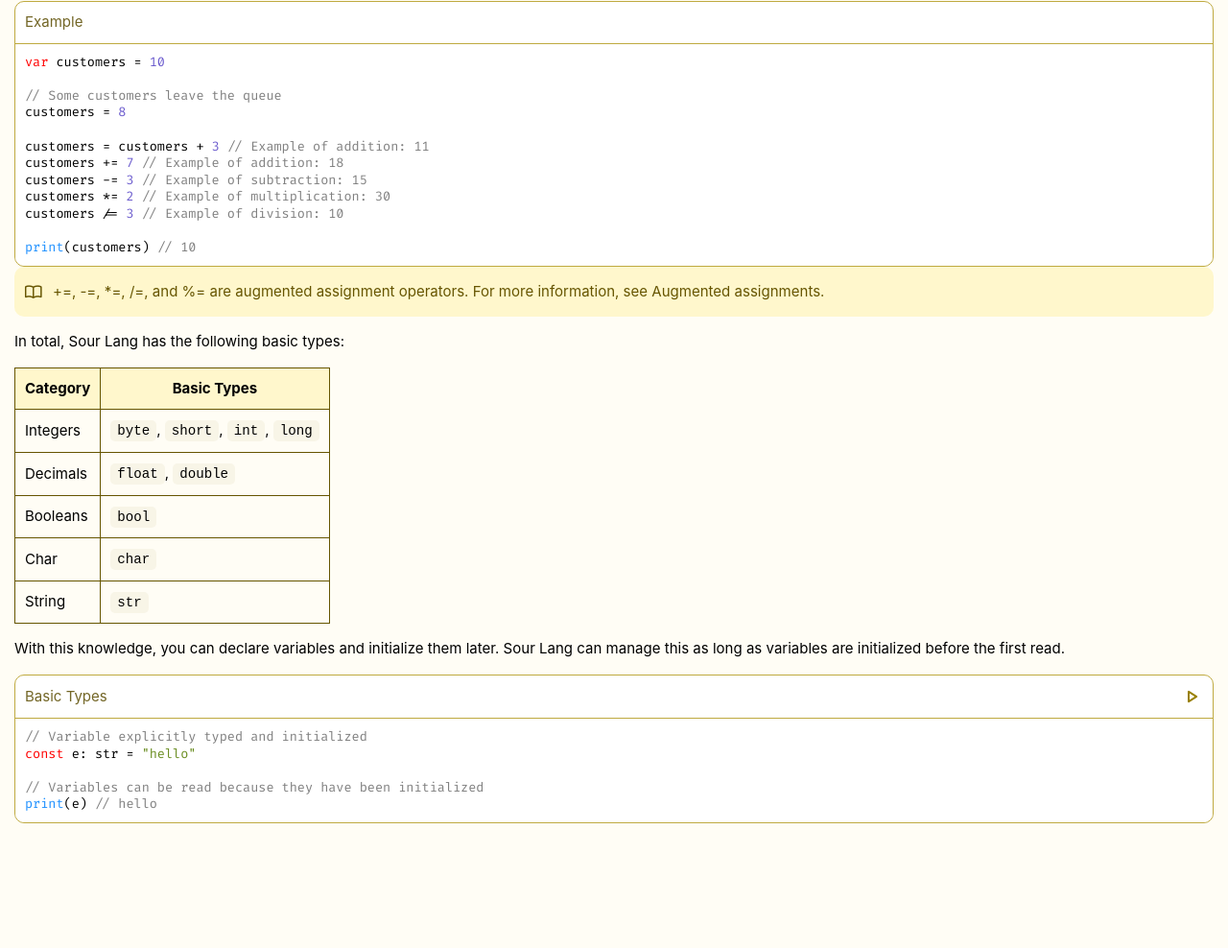
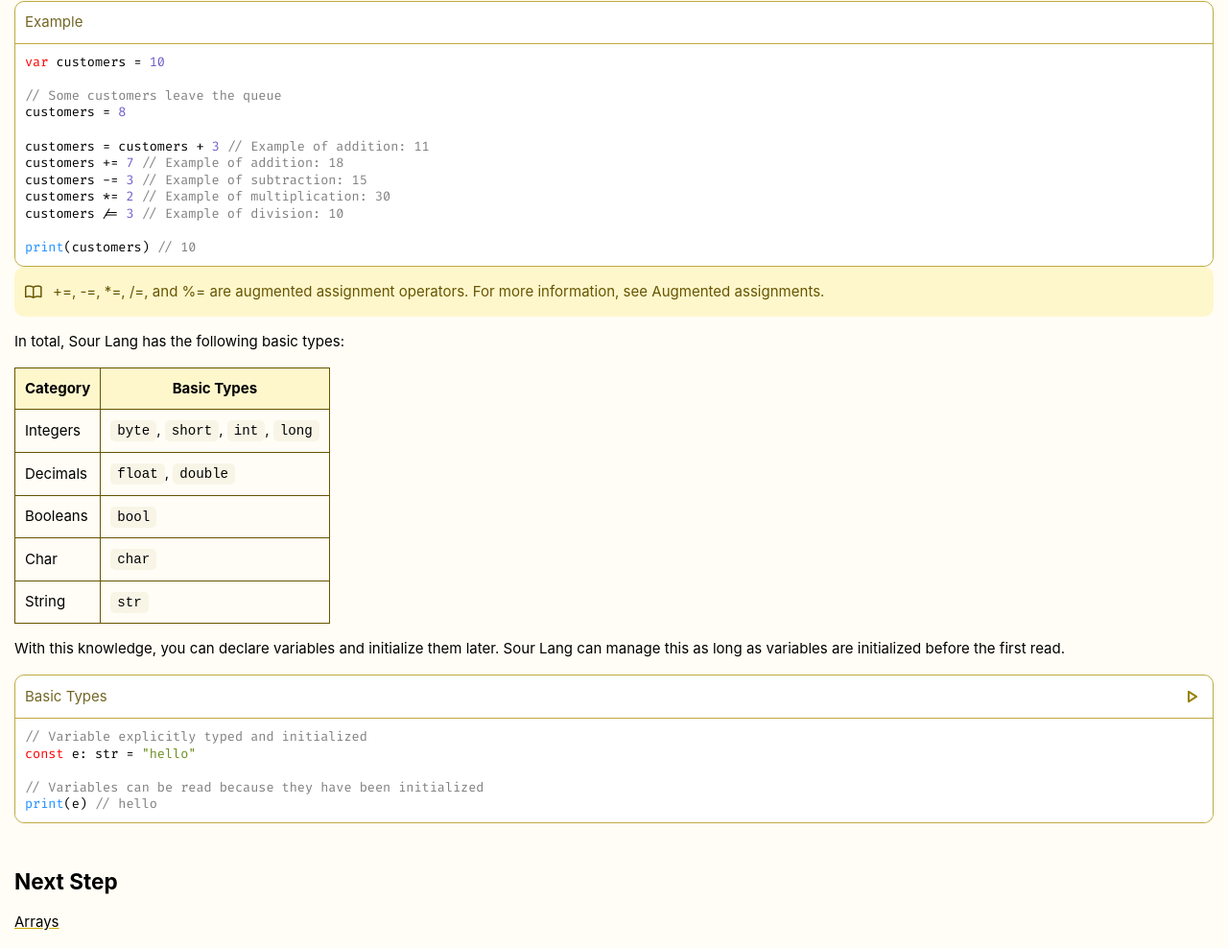
Before and after one commit to sourkr/sour-lang, a plain HTML site: page docs/vars/basic-types.html in a window 1280 px wide. Shown: the part 451-1439 px from the top of the page at 96% size. Before the commit the page ends 1324 px from the top, so only its background shows below. Drawn offline with nearby package versions, Linux system fonts and the light colour scheme; no server answers.

Commit message:
update basic-types.html

```diff
--- a/docs/vars/basic-types.html
+++ b/docs/vars/basic-types.html
@@ -120,8 +120,8 @@
       </pre>
     </code-block>
 
-    <!-- <h2>Next Step</h2> -->
-    <!-- <a href="fun.html">Functions</a> -->
+    <h2>Next Step</h2>
+    <a href="arrays.html">Arrays</a>
   </main>
 
   <script type="module" src="../script.js"></script>
```
